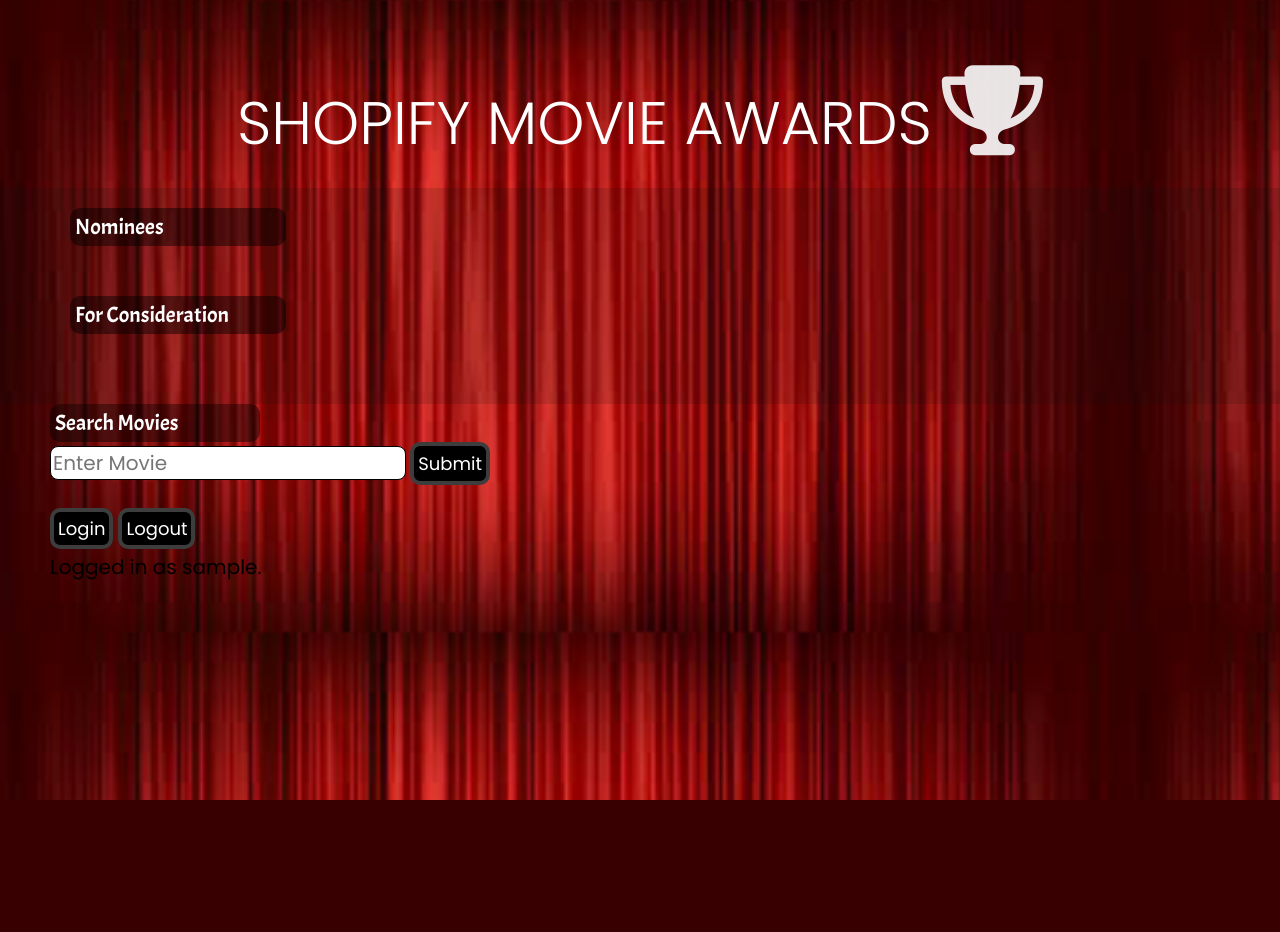
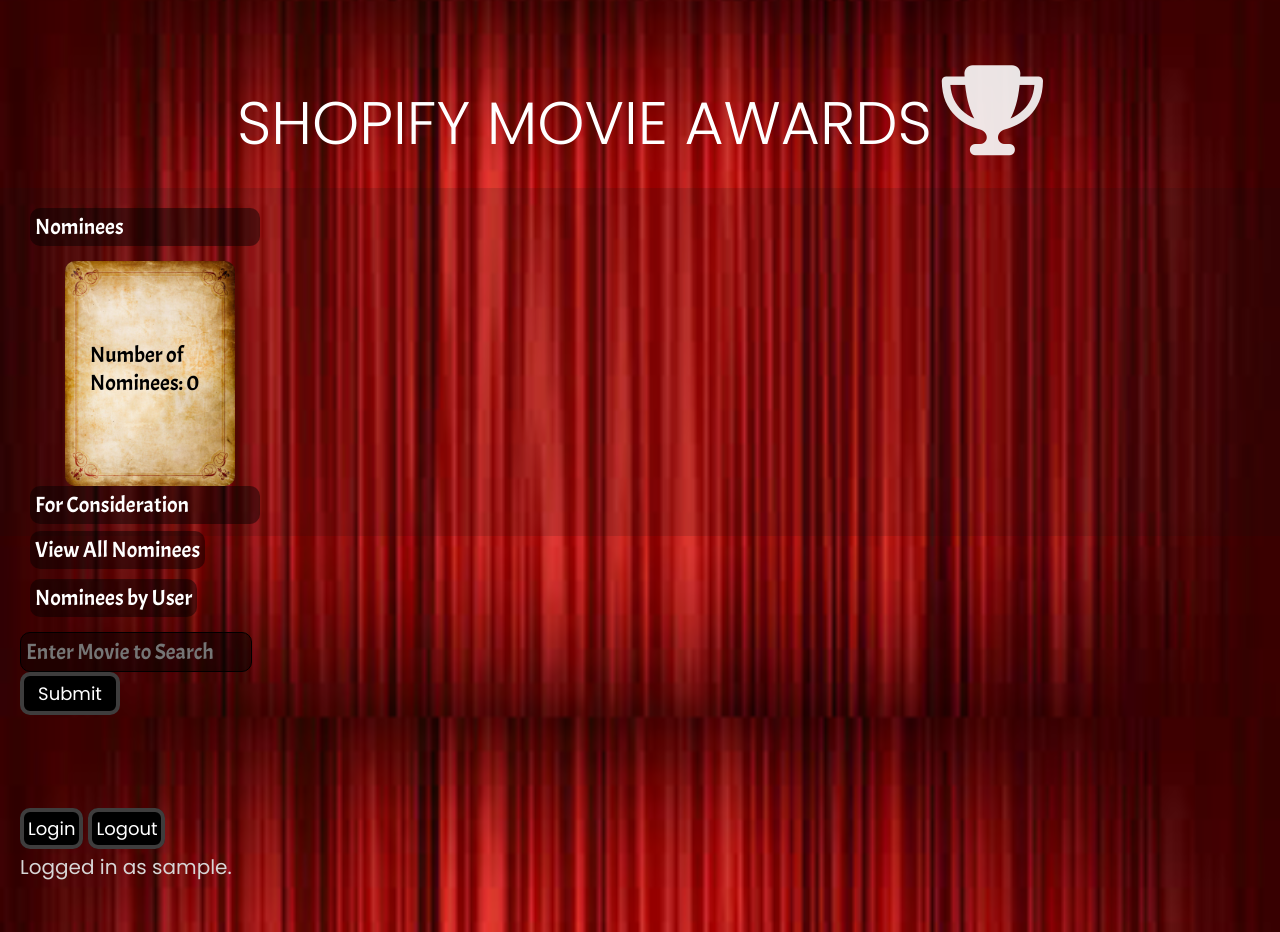
Before and after one commit to tfalba/movie-challenge, a Django app: page / in a window 1280 px wide. Before the commit the page ends 800 px from the top, so only its background shows below. Run offline with Django 3.2, Linux system fonts and the light colour scheme; the visitor is signed in with stand-in values (Sample User, id 1); data that the repository does not hold is empty; some libraries are stand-ins or nearby versions.

Commit message:
almost ready to deploy -- add count of nominees and clean code

```diff
--- a/movie-challenge/core/views.py
+++ b/movie-challenge/core/views.py
@@ -4,25 +4,57 @@
 from django.shortcuts import render, redirect, get_object_or_404
 from django.urls import reverse
 from .models import User, Movie
-# from .forms import DeckForm, CardForm, SearchForm
 import json
 import random
-import requests
 
 
 @login_required
 def index(request):
-  #movies = Movie.objects.filter(Q(user=request.user) | Q(is_private = False))
-  movies = Movie.objects.filter(Q(user=request.user))
+  movies = Movie.objects.filter(Q(user=request.user)).order_by('modified_at')
+  nominee_count = movies.filter(is_nominee=True).count()
+  return render(request, "movies/index.html", {"movies": movies, "nominee_count": nominee_count})
 
-  return render(request, "movies/index.html", {"movies": movies})
+@login_required
+def all_nominees(request):
+  movies = Movie.objects.filter(is_nominee=True).order_by('title', 'modified_at')
+  distinct_movies = movies.values('title').distinct()
+  # for title in distinct_movies:
+  #   for movie in movies:
+  #     count_movie = 0
+  #     if title == movie.title:
+  #       count_movie += 1
+  #   title.annotate('count_movie')
+  # num_movies_distinct = len(distinct_movies)
+  # breakpoint()
 
+  # breakpoint()
+  my_movies = Movie.objects.filter(is_nominee=True).filter(user=request.user)
+  nominee_count = my_movies.filter(is_nominee=True).count()
+  return render(request, 'movies/all_nominees.html', {"movies": movies, "nominee_count": nominee_count})
+
+@login_required
+def nominee_summary(requst):
+  movies = Movie.objects.filter(is_nominee=True)
+  #distinct_movies = movies.values('title').distinct()
+
+  #for movie in movies:
+
+@login_required
+def by_user_nominees(request):
+  movies = Movie.objects.filter(is_nominee=True).order_by('title', 'modified_at')
+  users = User.objects.all()
+  return render(request, 'movies/nominee_list_by_user.html', {"movies": movies, "users": users})
+
+@login_required
+def warning(request):
+  return render(request, 'movies/warning.html')
 
 @login_required
 def movie_detail(request, pk):
   movie = get_object_or_404(Movie, pk=pk)
-  return render(request, 'movies/movie_detail.html', {"movie": movie})
-
+  movies = Movie.objects.filter(Q(user=request.user)).order_by('modified_at')
+  nominee_count = movies.filter(is_nominee=True).count()
+  return render(request, 'movies/movie_detail.html', {"movie": movie, "nominee_count": nominee_count})
 
 @login_required
 def add_movie(request):
@@ -30,6 +62,51 @@
   title = response['title']
   summary = response['summary']
   poster_image = response['poster_image']
-  new_movie = Movie.objects.create(title=title, summary=summary, poster_image=poster_image,)
+  trailer_link = response['trailer_link']
+  new_movie = Movie.objects.create(title=title, summary=summary, poster_image=poster_image, trailer_link=trailer_link, user=request.user)
   data = {'status': 'OK'}
   return JsonResponse(data)
+
+@login_required
+def nominate(request, pk):
+  movies = Movie.objects.filter(is_nominee=True).filter(user=request.user)
+  movie = get_object_or_404(Movie, pk=pk)
+  matched = False
+  for movie_check in movies:
+    if movie_check.title == movie.title:
+      matched = True
+  if matched == False:
+    movie.is_nominee = True
+    movie.save()
+  data = {'mark-nominee': 'mark-nominee'}
+  return JsonResponse(data)
+
+@login_required
+def nominate_from_other(request, pk):
+  movie = get_object_or_404(Movie, pk=pk)
+  movies = Movie.objects.filter(user=request.user)
+  matched = False
+  for my_movie in movies:
+    if movie.title == my_movie.title:
+      my_movie.is_nominee = True
+      my_movie.save()
+      matched = True
+  if matched == False:
+    new_movie = Movie.objects.create(title=movie.title, summary=movie.summary, poster_image=movie.poster_image, trailer_link=movie.trailer_link, user=request.user, is_nominee=True)
+  data = {'create-nominee': 'create-nominee'}
+  return JsonResponse(data)
+
+@login_required
+def un_nominate(request, pk):
+  movie = get_object_or_404(Movie, pk=pk)
+  movie.is_nominee = False
+  movie.save()
+  data = {'mark-not-nominee': 'mark-not-nominee'}
+  return JsonResponse(data)
+
+@login_required
+def delete_nom(request, pk):
+  movie = get_object_or_404(Movie, pk=pk)
+  movie.delete()
+  data = {'mark-deleted': 'mark-deleted'}
+  return JsonResponse(data)
--- a/movie-challenge/shopify/urls.py
+++ b/movie-challenge/shopify/urls.py
@@ -23,7 +23,14 @@
     path('accounts/', include('registration.backends.simple.urls')),
     path('', views.index, name='home'),
     path('movies/<int:pk>/', views.movie_detail, name='movie-detail'),
-    path('movies/add/', views.add_movie, name='add-movie')
+    path('movies/add/', views.add_movie, name='add-movie'),
+    path('movies/warning/', views.warning, name='warning'),
+    path('movies/<int:pk>/nominate', views.nominate, name='nominate'),
+    path('movies/<int:pk>/un_nominate', views.un_nominate, name='un-nominate'),
+    path('movies/<int:pk>/delete', views.delete_nom, name='delete'),
+    path('movies/all_nominees/', views.all_nominees, name='all-nominees'),
+    path('movies/nominees_by_user/', views.by_user_nominees, name='by-user-nominees'),
+    path('movies/<int:pk>/nominate_from_other', views.nominate_from_other, name='nominate-other'),
 ]
 
 if settings.DEBUG:
--- a/movie-challenge/static/css/styles-generic.css
+++ b/movie-challenge/static/css/styles-generic.css
@@ -12,7 +12,9 @@
   display: flex;
   flex-wrap: wrap;
 }
-
+.flex-no-w {
+  display: flex;
+}
 .jc-sb {
   justify-content: space-between;
 }
@@ -49,6 +51,10 @@
 .ml20 {
   margin-left: 20px;
 }
+.ml30 {
+  margin-left: 30px;
+}
+
 .ml50 {
   margin-left: 50px;
 }
@@ -95,6 +101,6 @@
   padding-right: 10px;
 }
 
-.hideme {
+.hide-me {
   display: none;
 }
--- a/movie-challenge/static/css/styles-project.css
+++ b/movie-challenge/static/css/styles-project.css
@@ -14,10 +14,6 @@
   background-size: contain;
 }
 
-.search-form {
-  position: absolute;
-  top: 50px;
-}
 .header {
   color: white;
   /* height: 160px; */
@@ -29,17 +25,8 @@
 }
 .footer {
   /* background-color: rgba(16, 16, 16, 0.842); */
-  color: black;
-}
-.color-choice {
-  font-size: 20px;
-  width: 100px;
-  margin-left: 10px;
-  margin-right: 5px;
-  border-radius: 10px;
-  border: solid 2px black;
-  text-align: center;
-  color: black;
+  /* color: black; */
+  margin-top: 50px;
 }
 
 a {
@@ -67,7 +54,7 @@
   padding-left: 30px;
   padding-right: 30px;
   padding-top: 20px;
-  padding-bottom: 20px;
+  /* padding-bottom: 20px; */
 }
 
  i {
@@ -78,11 +65,6 @@
   text-decoration: none;
 }
 
-
-/* i {
-  font-size: 25px;
-  padding-top: 5px;
-} */
 .summary-box {
   width: 550px;
   font-size: 18px;
@@ -107,17 +89,28 @@
 }
 
 
-.card-holder {
+.card-holder, .search-card {
   margin-left: 20px;
   margin-right: 20px;
   border: 4px solid rgba(69, 1, 1, 0.881);
   border: 6px solid #dfdcdc47;
   border-radius: 10px;
+  background-color: black;
+  margin-bottom: 10px;
 
 }
 
+#display {
+  display: flex;
+  flex-wrap: wrap;
+  margin-left: 305px;
+  margin-top: 20px;
+}
 .cover-text {
   font-size: 25px;
+}
+button {
+  width: 100px;
 }
 
 .action-bar {
@@ -134,6 +127,9 @@
   height: 280px;
   /* border: 4px solid #000000; */
   perspective: 1000px; /* Remove this if you don't want the 3D effect */
+}
+.search-card {
+  width: 205px;
 }
 
 .card-image {
@@ -237,13 +233,44 @@
   margin-bottom:0;
   margin-right: 4px;
   font-family: 'Acme';
+  width: 220px;
+}
+
+.warning-button {
+  margin-top: 15px;
+  background-image: url("../images/paper-background.jpg");
+  background-size: cover;
+  height: 140px;
+  color: black;
+  padding-top: 80px;
+  width: 140px;
+  margin-left: 35px;
+  padding-left: 25px;
+}
+
+.warning-message {
+  margin-left: 400px;
+  padding-top: 80px;
+  margin-top: 15px;
+  background-image: url(../images/paper-background.jpg);
+  background-size: cover;
+  height: 350px;
+  color: black;
+  width: 300px;
+  padding-left: 25px;
+  font-size: 30px;
 }
 
 .bottom-section {
-  margin-left: 50px;
+  /* margin-left: 50px; */
+  display: flex;
 }
 
-
+#movie-form {
+  margin-left: 20px;
+  display: flex;
+  flex-direction: column;
+}
 .button-function {
   font-size: 18px;
   background-color:black;
--- a/movie-challenge/static/js/main.js
+++ b/movie-challenge/static/js/main.js
@@ -1,12 +1,9 @@
-console.log("Hello- I'm here")
-
 function getCookie (name) {
   let cookieValue = null
   if (document.cookie && document.cookie !== '') {
     const cookies = document.cookie.split(';')
     for (let i = 0; i < cookies.length; i++) {
       const cookie = cookies[i].trim()
-      // Does this cookie string begin with the name we want?
       if (cookie.substring(0, name.length + 1) === (name + '=')) {
         cookieValue = decodeURIComponent(cookie.substring(name.length + 1))
         break;
@@ -16,36 +13,13 @@
   return cookieValue
 }
 const csrftoken = getCookie('csrftoken')
-
-// const url = 'http://localhost:3000/movies'
 const searchForm = document.querySelector('#movie-form')
 const posterPrefix = 'https://image.tmdb.org/t/p/w200'
 const dbPrefix = 'https://api.themoviedb.org/3/search/movie?api_key=cdea2b0b411e1e124dcdfb6985b46497&query='
 
 const movieDisplay = document.querySelector('#display')
 
-// const movieDisplayA = document.querySelector('.display-a')
-// const movieDisplayB = document.querySelector('.display-b')
-// const toWatchTab = document.querySelector('#to-watch-tab')
-// const watchedTab = document.querySelector('#watched-tab')
-
-searchForm.addEventListener('submit', function (event) {
-  event.preventDefault()
-  const searchTerm = document.getElementById('movie-search').value
-  console.log(searchTerm)
-  searchMovies(searchTerm)
-})
-
-movieDisplay.addEventListener('click', function (event) {
-  if (event.target.classList.contains('save')) {
-    console.log('I clicked save')
-    createMovie(event.target.parentElement)
-    event.target.parentElement.parentElement.classList.add('hide-me')
-  }
-})
-
 function searchMovies (searchTerm) {
-  console.log('running searchMovies')
   movieDisplay.innerHTML = ''
   fetch(dbPrefix + encodeURI(searchTerm))
     .then(res => res.json())
@@ -63,13 +37,12 @@
   movieMain.classList.add('search-card')
   const movieTitle = document.createElement('div')
   const movieOverview = document.createElement('div')
-// set this as a data attribute
   const moviePoster = document.createElement('div')
 
   movieTitle.classList.add('movie-title')
-  // set this id to id from database -- post if selected
   movieTitle.id = movie.id
   movieOverview.classList.add('movie-overview')
+  movieOverview.classList.add('hide-me')
   moviePoster.classList.add('movie-poster')
 
   let posterUrl = ''
@@ -88,9 +61,10 @@
   moviePoster.innerHTML = `<img class='poster' id =${posterUrl} src=${posterUrl}></img>`
 }
 
-let addURL = '/movies/add/'
+const addURL = '/movies/add/'
 
-function createMovie (obj) {
+function createMovie (obj, trailerLink) {
+  const youTubeLink = `https://www.youtube.com/embed/${trailerLink}`
   fetch(addURL, {
     method: 'POST',
     headers: {
@@ -102,14 +76,156 @@
       title: obj.innerText,
       summary: obj.nextSibling.innerText,
       poster_image: obj.previousElementSibling.firstElementChild.id,
-      // movie_id: obj.id
+      trailer_link: youTubeLink
     })
   })
     .then(res => res.json())
     .then(data => {
       console.log(data)
       window.location.replace('/')
-      // getMovies()
-      //getMovieDetail()
     })
 }
+
+function getTrailerKey (movie) {
+  const movieId = movie.id
+  const urlVideo = `https://api.themoviedb.org/3/movie/${movieId}?api_key=cdea2b0b411e1e124dcdfb6985b46497&append_to_response=videos`
+  fetch(urlVideo)
+    .then(res => res.json())
+    .then(data => {
+      return data
+    })
+    .then(data => {
+      const trailerLink = data.videos.results[0].key
+      createMovie(movie, trailerLink)
+    })
+}
+
+/* ------------------------------------------------------------------------------------------------------------------ */
+/*                                                   Event Listeners                                                  */
+/* ------------------------------------------------------------------------------------------------------------------ */
+
+if (searchForm != null) {
+  searchForm.addEventListener('submit', function (event) {
+    event.preventDefault()
+    const searchTerm = document.getElementById('movie-search').value
+    console.log(searchTerm)
+    searchMovies(searchTerm)
+  })
+}
+
+if (movieDisplay != null) {
+  movieDisplay.addEventListener('click', function (event) {
+    if (event.target.classList.contains('save')) {
+      console.log('I clicked save')
+      getTrailerKey(event.target.parentElement)
+      event.target.parentElement.parentElement.classList.add('hide-me')
+    }
+  })
+}
+
+const nominate = document.querySelectorAll('.nominate')
+const unNominate = document.querySelectorAll('.un-nominate')
+const toDelete = document.querySelectorAll('.delete')
+const nominateFromOther = document.querySelectorAll('.nominate-from-other')
+
+if (nominate != null) {
+  for (candidate of nominate) {
+    candidate.addEventListener('click', function (event) {
+      const moviePk = event.target.dataset.moviePk
+      const nomURL = `/movies/${moviePk}/nominate`
+      console.log(moviePk)
+      console.log(nomURL)
+      const nominees = document.querySelector('.nominees')
+      const numNominees = nominees.dataset.numNominees
+      if (numNominees < 5) {
+        fetch(nomURL, {
+          headers: {
+            Accept: 'application/json/json',
+            'X-Requested-With': 'XMLHttpRequest'
+          }
+        })
+          .then(response => {
+            return response.json()
+          })
+          .then(data => {
+            window.location.replace('/')
+          })
+      } else {
+        window.location.replace('/movies/warning/')
+      }
+    })
+  }
+}
+
+if (unNominate != null) {
+  for (unCandidate of unNominate) {
+    unCandidate.addEventListener('click', function (event) {
+      const moviePk = event.target.dataset.moviePk
+      const nomURL = `/movies/${moviePk}/un_nominate`
+      console.log(moviePk)
+      console.log(nomURL)
+
+      fetch(nomURL, {
+        headers: {
+          Accept: 'application/json/json',
+          'X-Requested-With': 'XMLHttpRequest'
+        }
+      })
+        .then(response => {
+          return response.json()
+        })
+        .then(data => {
+          window.location.replace('/')
+        })
+    })
+  }
+}
+
+if (toDelete != null) {
+  for (deleteCandidate of toDelete) {
+    deleteCandidate.addEventListener('click', function (event) {
+      const moviePk = event.target.dataset.moviePk
+      const nomURL = `/movies/${moviePk}/delete`
+
+      fetch(nomURL, {
+        headers: {
+          Accept: 'application/json/json',
+          'X-Requested-With': 'XMLHttpRequest'
+        }
+      })
+        .then(response => {
+          return response.json()
+        })
+        .then(data => {
+          window.location.replace('/')
+        })
+    })
+  }
+}
+
+if (nominateFromOther != null) {
+  for (other of nominateFromOther) {
+    other.addEventListener('click', function (event) {
+      const moviePk = event.target.dataset.moviePk
+      const nomURL = `/movies/${moviePk}/nominate_from_other`
+      const nominees = document.querySelector('.nominees')
+      const numNominees = nominees.dataset.numNominees
+      if (numNominees < 5) {
+        fetch(nomURL, {
+          headers: {
+            Accept: 'application/json/json',
+            'X-Requested-With': 'XMLHttpRequest'
+          }
+        })
+          .then(response => {
+            return response.json()
+          })
+          .then(data => {
+            window.location.replace('/movies/all_nominees/')
+          })
+      } else {
+        window.location.replace('/movies/warning/')
+      }
+    })
+  }
+}
--- a/movie-challenge/templates/base.html
+++ b/movie-challenge/templates/base.html
@@ -29,7 +29,7 @@
     {% block content %}
     {% endblock %}
   </div>
-  <div class='pb50 pl50 flex-col footer'>
+  <div class='pb50 ml20 flex-col footer'>
     <div class='flex mt30'>
       <div><a class="button-function" href="/">Login</a></div>
       <div><a class="button-function" href="/accounts/logout/">Logout</a></div>
--- /dev/null
+++ b/movie-challenge/templates/movies/includes/nominee_list_include.html
@@ -0,0 +1,36 @@
+<div class='flex-no-w'>
+  <div class='flex-col'>
+    <p class='question-button'>Nominees</p>
+    <p data-num-nominees={{ nominee_count }} class='question-button warning-button nominees'>Number of Nominees: {{ nominee_count }}</p>
+  </div>
+  <ul class='mb50 flex'>
+
+  {% for movie in movies %}
+  {% if movie.is_nominee == True %}
+    <li class='flex'>
+      <div class='card-holder flex-col'>
+        <a class='flex' href="{% url 'movie-detail' pk=movie.pk %}">
+            <div class='flip-card' data-card-pk={{movie.pk}}>
+              <div class='flip-card-inner'>
+                <div class='flip-card-front'>
+                  <img class='card-image' src="{{ movie.poster_image }}" style="width:100%; height:100%;">
+                </div>
+                <div class="flip-card-back">
+                  {{ movie.title }}
+                </div>
+              </div>
+            </div>
+        </a>
+        <div class='action-bar flex jc-sa'>
+          <div class='flex'>
+            <p>Nominee</p><i class='fa-trophy fas'></i>
+          </div>
+          <div>
+            <i data-movie-pk={{ movie.pk }} class='fa-minus-circle fas un-nominate'></i></div>
+        </div>
+      </div>
+    </li>
+  {% endif %}
+  {% endfor %}
+  </ul>
+</div>
--- a/movie-challenge/templates/movies/index.html
+++ b/movie-challenge/templates/movies/index.html
@@ -3,48 +3,14 @@
 {% block content %}
 
 <div class='flex-col'>
-  <!-- <div class='flex mb20'> -->
-  <!-- </div> -->
-  <ul class='mb50 flex animate__animated animate__fadeInRight'>
-    <div class='flex-col' style='width: 220px;'>
-      <p class='question-button'>Nominees</p>
-    </div>
-    {% for movie in movies %}
-    {% if movie.is_nominee == True %}
-    <li class='flex'>
-      <div class='card-holder flex-col'>
-        <a class='flex' href="{% url 'movie-detail' pk=movie.pk %}">
-            <div class='flip-card' data-card-pk={{movie.pk}}>
-              <div class='flip-card-inner'>
-                <div class='flip-card-front'>
-                  <img class='card-image' src="{{ movie.poster_image }}" style="width:100%; height:100%;">
-                </div>
-                <div class="flip-card-back">
-                  {{ movie.title }}
-                </div>
-              </div>
-            </div>
-        </a>
-        <div class='action-bar flex jc-sa'>
-          <div class='flex'>
-            <p>Nominee</p><i class='fa-trophy fas'></i>
-          </div>
-          <div>
-            <i class='fa-minus-circle fas'></i></div>
-        </div>
-      </div>
-    </li>
-    {% endif %}
-    {% endfor %}
-  </ul>
-  <!-- <div class='flex mb20'> -->
+  {% include 'movies/includes/nominee_list_include.html' %}
 
-  <!-- </div> -->
-  <ul class='mb50 flex animate__animated animate__fadeInRight'>
-    <div class='flex-col' style='width: 220px;'>
+
+<div class='flex-no-w'>
+    <div class='flex-col'>
       <p class='question-button'>For Consideration</p>
     </div>
-
+    <ul class='mb50 flex'>
     {% for movie in movies %}
     {% if movie.is_nominee == False %}
       <li class='flex'>
@@ -63,10 +29,10 @@
           </a>
           <div class='action-bar flex jc-sa'>
             <div class='flex'>
-            <p>Nominate</p><i class='fa-star far'></i>
+              <p>Nominate</p><i data-movie-pk={{ movie.pk }} class='fa-star far nominate'></i>
             </div>
             <div>
-            <i class='fa-trash-alt fas'></i></div>
+              <i data-movie-pk={{ movie.pk }} class='fa-trash-alt fas delete'></i></div>
           </div>
         </div>
       </li>
@@ -74,19 +40,22 @@
     {% endfor %}
     </ul>
   </div>
+</div>
 
-<!-- <section id='display'>
-  <div class='display-a'></div>
-  <div class='display-b'></div>
-</section> -->
+</div>
+<div class='ml30' style='margin-bottom: 20px;'>
+  <a class='question-button' href="{% url 'all-nominees' %}">View All Nominees</a>
+</div>
+<div class='ml30' style='margin-bottom: 20px;'>
+  <a class='question-button' href="{% url 'by-user-nominees' %}">Nominees by User</a>
 </div>
 <div class='bottom-section'>
-<p style="width: 200px;" class='search-heading question-button'>Search Movies</p>
   <form id="movie-form">
-  <input class='search' type='text' placeholder='Enter Movie' id='movie-search'></input>
+    <input class='search question-button' type='text' placeholder='Enter Movie to Search' id='movie-search'></input>
     <button class="button-function" type='Submit'>Submit</button>
   </form>
 </div>
 
 <section id='display'></section>
+
 {% endblock %}
```
Also changed, not shown: movie-challenge/templates/movies/all_nominees.html (added, +9 -0 lines), movie-challenge/templates/movies/includes/nominee_list_all_include.html (added, +102 -0 lines), movie-challenge/templates/movies/includes/nominee_list_by_user_include.html (added, +36 -0 lines), movie-challenge/templates/movies/movie_detail.html (+4 -3 lines), movie-challenge/templates/movies/nominee_list_by_user.html (added, +9 -0 lines), movie-challenge/templates/movies/warning.html (added, +9 -0 lines). Lines whose indentation alone changed are shown as unchanged.
